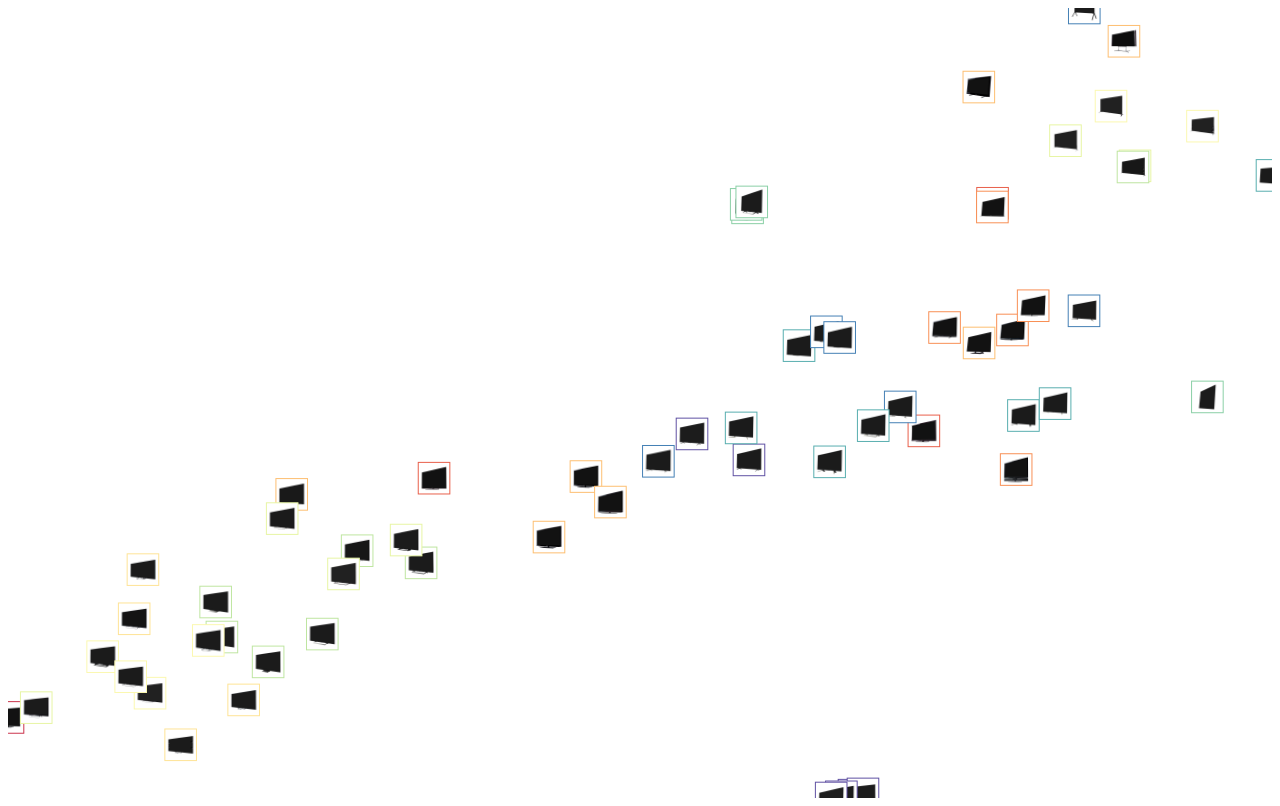
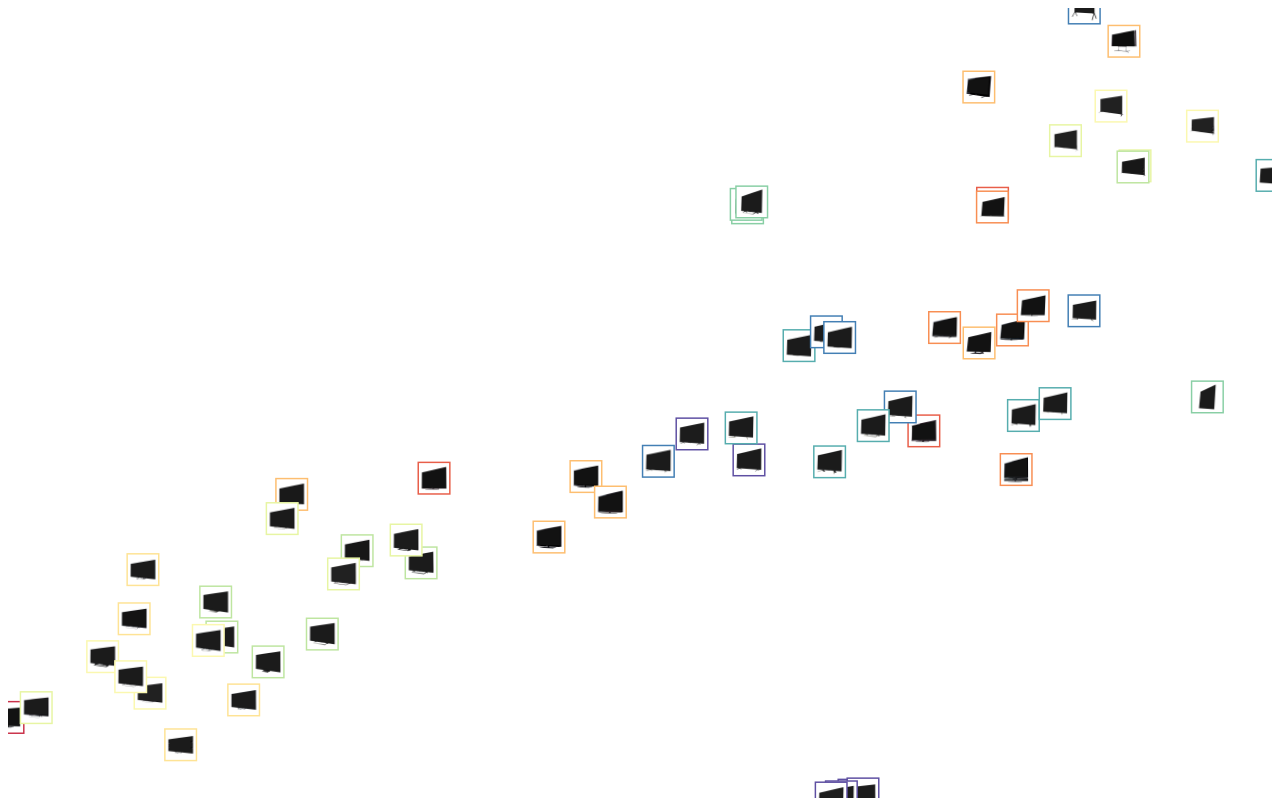
Before and after one commit to yohki/yohki.github.io, a plain HTML site: page tsne/index.html in a window 1280 px wide. Drawn offline with nearby package versions, Linux system fonts and the light colour scheme.

Commit message:
Update index.html

```diff
--- a/tsne/index.html
+++ b/tsne/index.html
@@ -59,7 +59,7 @@ function init() {
             .attr("x", d => xScale(d.position[0]) - imageS / 2)
             .attr("y", d => yScale(d.position[1]) - imageS / 2)
             .attr("fill", "none")
-            .attr("stroke-width", 1)
+            .attr("stroke-width", 1.5)
             .attr("stroke", function(d) {
                 let key = d.file.substring(0, d.file.length - 4)
                 let c = cScale(csv.get(key).year)
```
